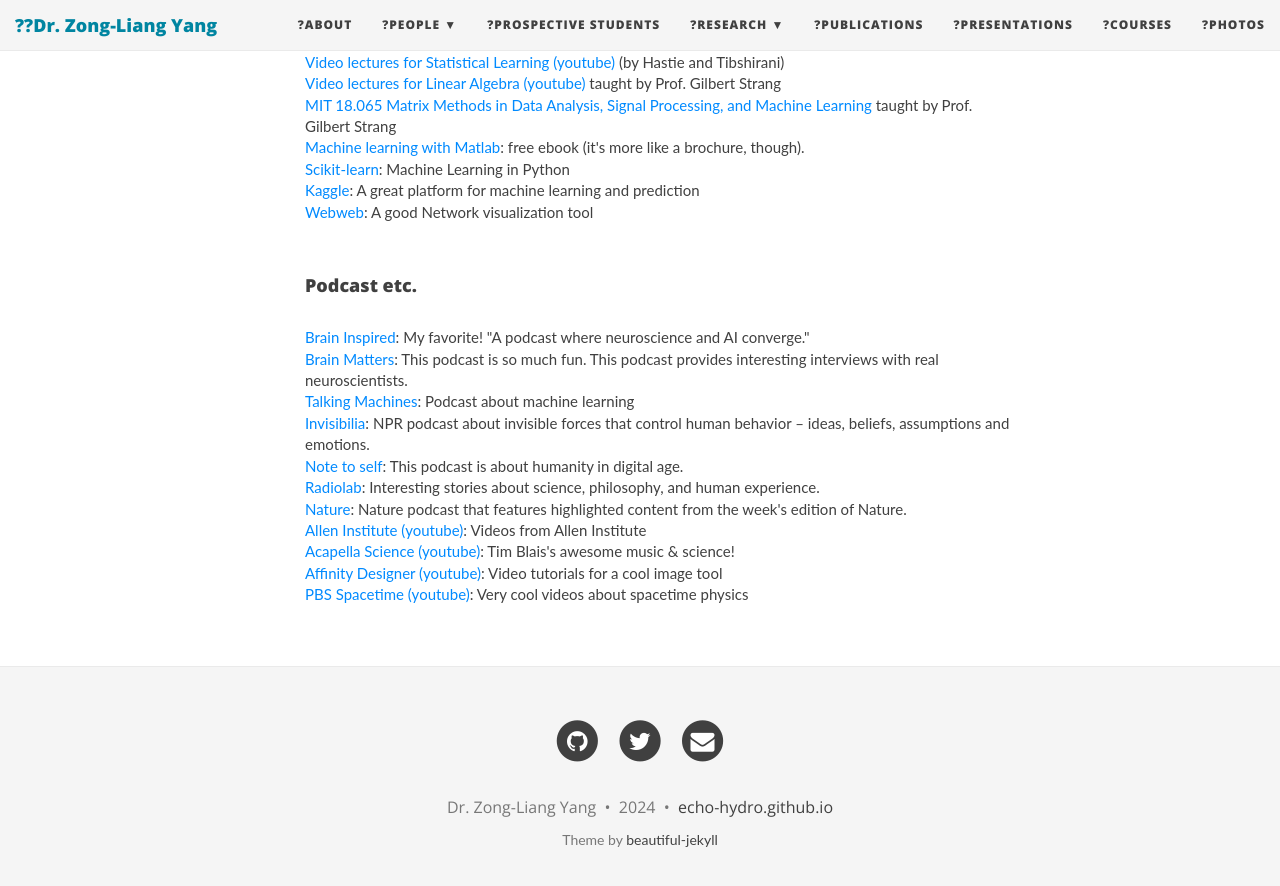
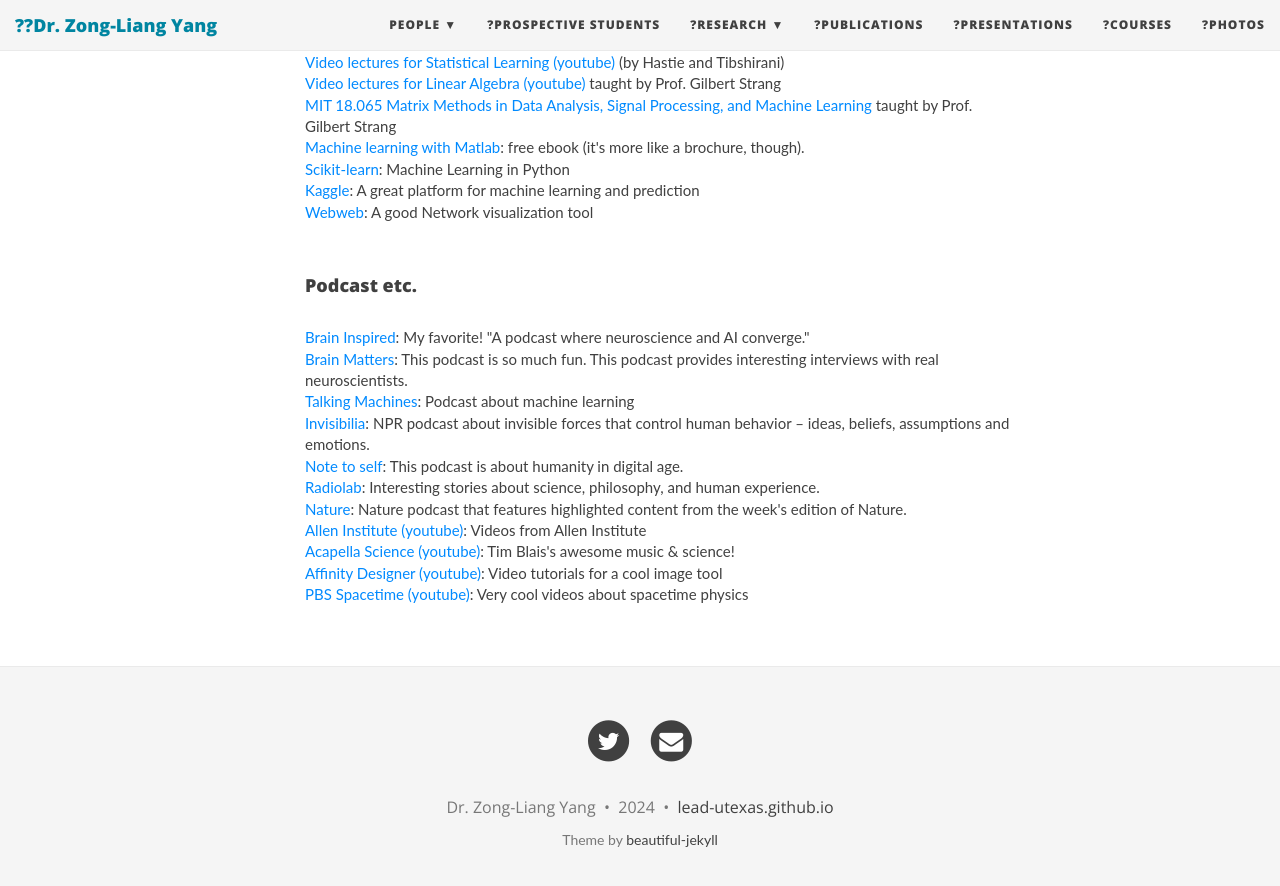
Before and after one commit to ktwugoat/LEAD-UTexas, a Jekyll site: the page built from resources/resources.md, in a window 1280 px wide and 900 px high, scrolled down 1338 px. Shown: the top 886 px of the window. Built offline with Jekyll 4.4.1, drawn with Linux system fonts in a browser that asks for light colours; nearby versions of some CDN libraries; part of the change alters nothing that is shown.

Commit message:
Update _config.yml

```diff
--- a/_config.yml
+++ b/_config.yml
@@ -4,7 +4,7 @@
 # baseurl is the website's URL without the hostname
 
 # If you are building a simple GitHub user page (http://username.github.io) then use these settings:
-url: "https://ktwugoat.github.io/"
+url: "https://lead-utexas.github.io/"
 baseurl: ""
 
 # If you are building a GitHub project page then use these settings:
@@ -24,8 +24,8 @@ description: "?????????????????????????????"
 # # List of links in the navigation bar
 
 navbar-links:
-  ?About: ""
-  ?People:
+  # About: ""
+  People:
    - Current: "people/current"
    - Alumni: "people/alumni"
   ?Prospective Students: ""
@@ -70,13 +70,9 @@ navbar-links:
 # Change all these values or delete the ones you don't want.
 # Important: you must keep the "name" parameter, everything else you can remove
 author:
-  # name: Eunsang Cho
-  # email: "eunsangcho86@gmail.com"
-  # github: echo-hydro    # eg. daattali
-  # twitter: Eunsang_UNH   # eg. daattali
   name: Dr. Zong-Liang Yang
   email: "liang@jsg.utexas.edu"
-  github: ???????    # eg. daattali
+  # github: ???????    # eg. daattali
   twitter: zlyang   # eg. daattali
 
 # Select which links to show in the footer
@@ -93,7 +89,7 @@ share-links-active:
 
 # How to display the link to the website in the footer
 # Remove this if you don't want a link in the footer
-url-pretty: "echo-hydro.github.io"  # eg. "deanattali.com/beautiful-jekyll"
+url-pretty: "lead-utexas.github.io"  # eg. "deanattali.com/beautiful-jekyll"
 
 # --- Misc --- #
 # Fill in your Disqus shortname (NOT the userid) if you want to support Disqus comments
```
